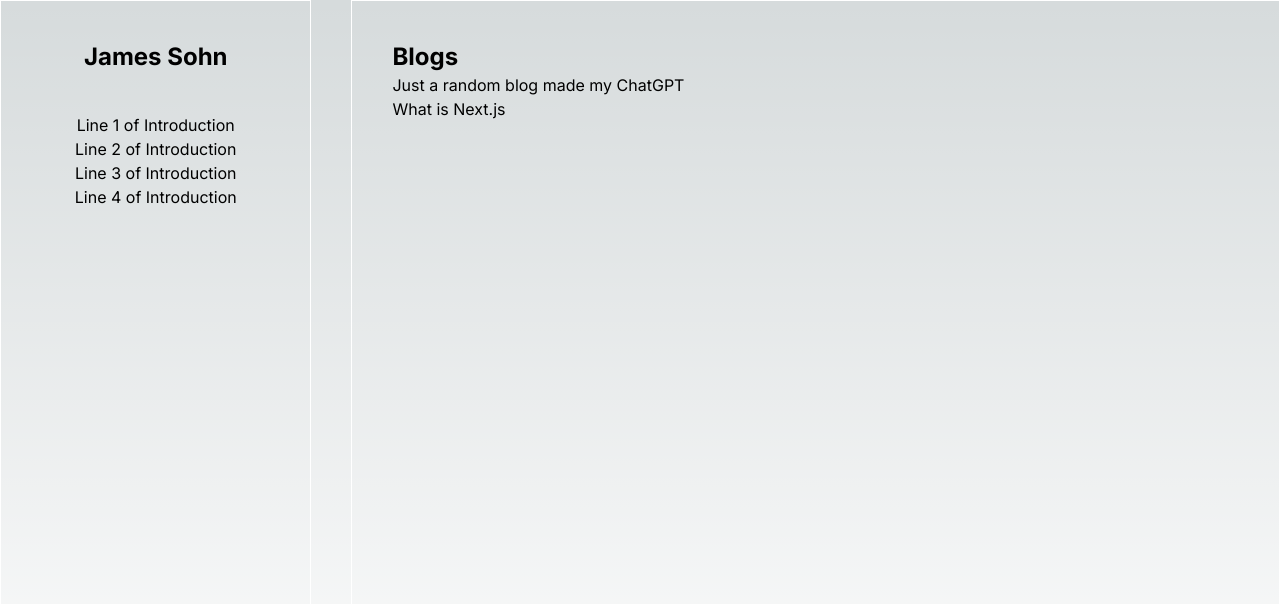
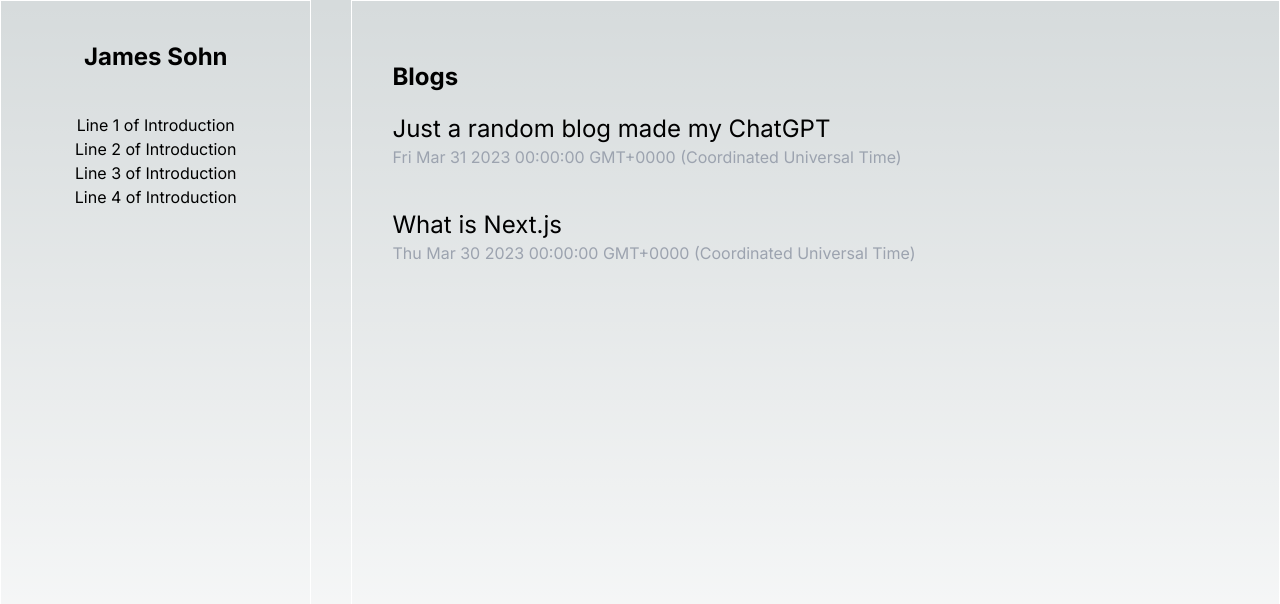
Before and after one commit to sqsung/blog, a Next.js app: page / in a window 1280 px wide. Shown: the top 604 px of the page. Built offline with nearby package versions, Linux system fonts and the light colour scheme.

Commit message:
Feat: All basic blog functions

```diff
--- a/lib/posts.ts
+++ b/lib/posts.ts
@@ -56,12 +56,13 @@ export async function getPostData(id: string) {
 
   const processedContent = await remark()
     .use(remarkHtml)
-    .process(matterResult.content)
-    .toString();
+    .process(matterResult.content);
+
+  const htmlContent = processedContent.toString();
 
   return {
     id,
-    processedContent,
+    htmlContent,
     ...(matterResult.data as { date: string; title: string }),
   };
 }
--- a/src/app/page.tsx
+++ b/src/app/page.tsx
@@ -1,5 +1,6 @@
 import Image from "next/image";
 import Head from "next/head";
+import Link from "next/link";
 import { getSortedPostsData } from "../../lib/posts";
 
 /**
@@ -28,12 +29,12 @@ export default async function Home() {
   const allPostsData = await getSortedPostsData();
 
   return (
-    <div className="flex flex-row w-sreen h-screen gap-10">
+    <div className="w-sreen flex h-screen flex-row gap-10">
       <Head>
         <title>James Next.js Blog</title>
       </Head>
-      <section className="h-100 flex flex-col border border-solid border-white p-10 items-center gap-10 w-1/4">
-        <p className="text-2xl font-bold text-center">James Sohn</p>
+      <section className="h-100 flex w-1/4 flex-col items-center gap-10 border border-solid border-white p-10">
+        <p className="text-center text-2xl font-bold">James Sohn</p>
         <div>
           <p className="text-center">Line 1 of Introduction</p>
           <p className="text-center">Line 2 of Introduction</p>
@@ -41,12 +42,18 @@ export default async function Home() {
           <p className="text-center">Line 4 of Introduction</p>
         </div>
       </section>
-      <section className="h-100 flex-col border border-solid border-white p-10 justify-center items-center w-3/4">
-        <h2 className="text-2xl font-bold">Blogs</h2>
-        <ul>
-          {allPostsData.map((data, index) => (
-            <li key={index}>
-              <a href="/posts">{data.title}</a>
+      <section className="h-100 w-3/4 flex-col items-center justify-center border border-solid border-white p-10">
+        <h2 className="my-5 text-2xl font-bold">Blogs</h2>
+        <ul className="flex flex-col gap-10">
+          {allPostsData.map(({ id, title, date }) => (
+            <li key={id}>
+              <Link
+                href={`/posts/${id}`}
+                className="text-2xl hover:cursor-pointer hover:text-gray-300"
+              >
+                {title}
+              </Link>
+              <p className="text-gray-400">{date.toString()}</p>
             </li>
           ))}
         </ul>
--- /dev/null
+++ b/src/app/posts/[id]/page.tsx
@@ -0,0 +1,18 @@
+import Head from "next/head";
+import { getPostData } from "../../../../lib/posts";
+
+interface PostProps {
+  params: { id: string };
+}
+
+export default async function Post({ params }: PostProps) {
+  const postData = await getPostData(params.id);
+
+  return (
+    <div className="flex h-screen flex-col content-center items-center gap-10 p-10">
+      <h1 className="text-3xl">{postData.title}</h1>
+      <p className="text-gray-400">{postData.date.toString()}</p>
+      <div dangerouslySetInnerHTML={{ __html: postData.htmlContent }} />
+    </div>
+  );
+}
--- a/src/app/posts/page.tsx
+++ b/src/app/posts/page.tsx
@@ -1,7 +1,7 @@
-export default function PostsHome() {
+export default function MainPage() {
   return (
     <div>
-      <p>Hi! This directory probably is working!</p>
+      <p>이건 되는데?</p>
     </div>
   );
 }
```
